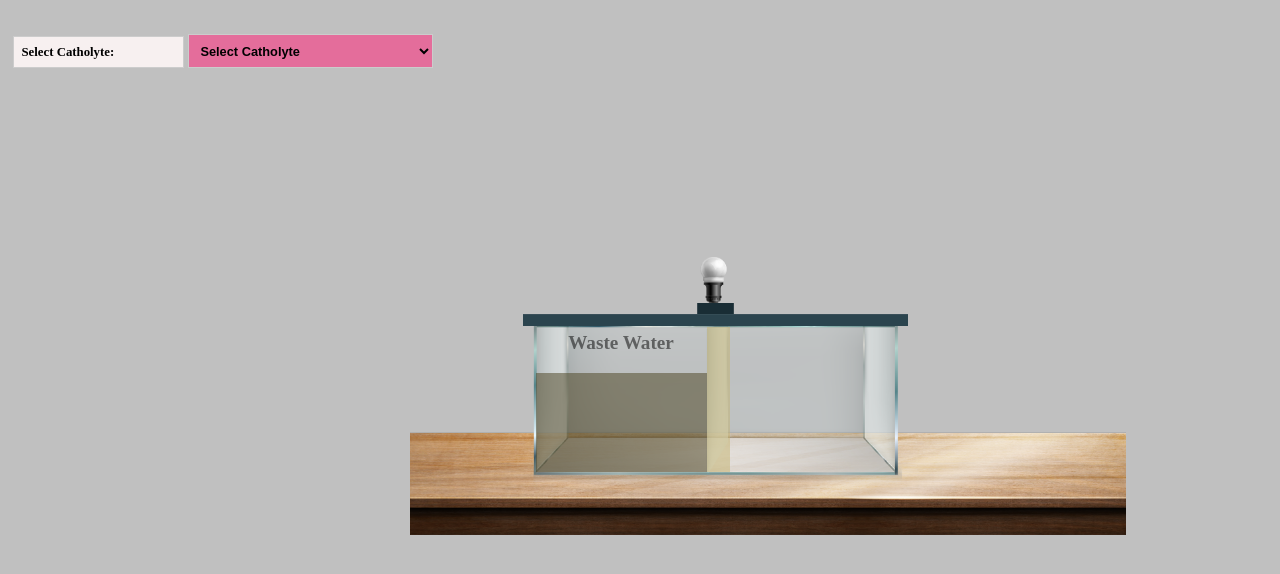
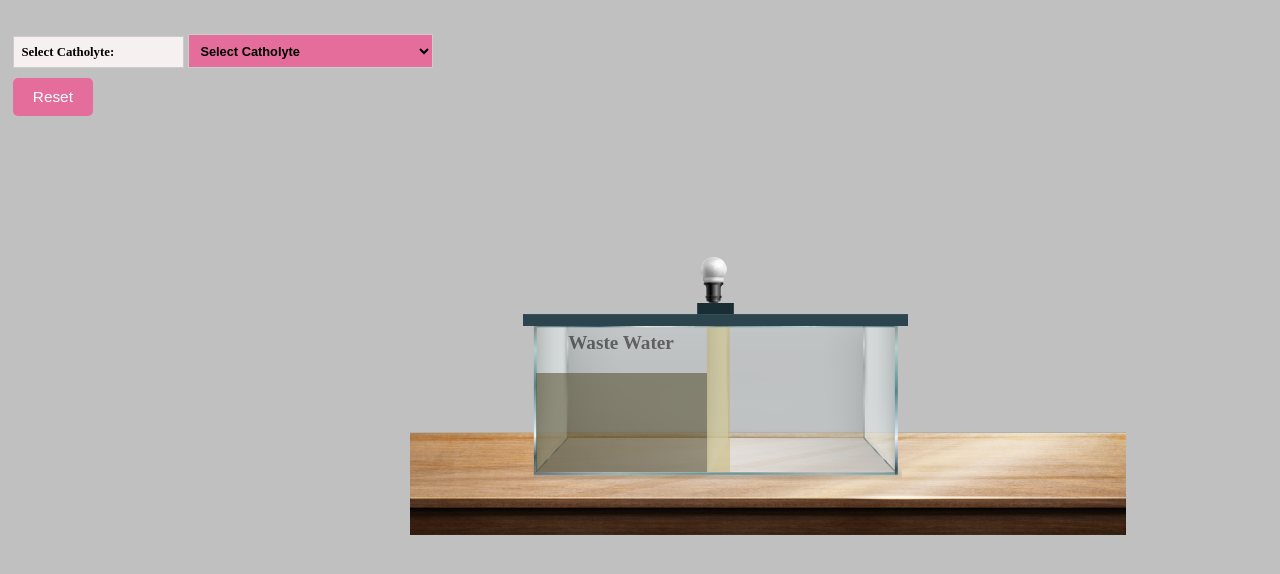
Before and after one commit to virtual-labs/exp-Impedance-resistance-au, a plain HTML site: page experiment/simulation/index.html in a window 1280 px wide. Shown: the part 126-700 px from the top of the page. Drawn offline with Linux system fonts and the light colour scheme.

Commit message:
code updated

```diff
--- a/experiment/simulation/css/main.css
+++ b/experiment/simulation/css/main.css
@@ -17,6 +17,21 @@ div.at-container {
     padding-top: 2%;
   }
 
+  button {
+    padding: 10px 20px;
+    background-color: rgb(228, 109, 155);
+    color: white;
+    border: none;
+    border-radius: 5px;
+    cursor: pointer;
+    font-size: 1.2vw;
+    margin-bottom: 20px;
+    margin-top: 10px; /* Adjust the top margin as needed */
+  }
+
+  button:hover {
+    background-color: #0056b3;
+  }
 
 
 
--- a/experiment/simulation/index.html
+++ b/experiment/simulation/index.html
@@ -72,7 +72,9 @@
 
             </select>
         </div>
-
+        <a href="index.html">
+            <button>Reset</button>
+          </a>
     </div>
 
 
```
